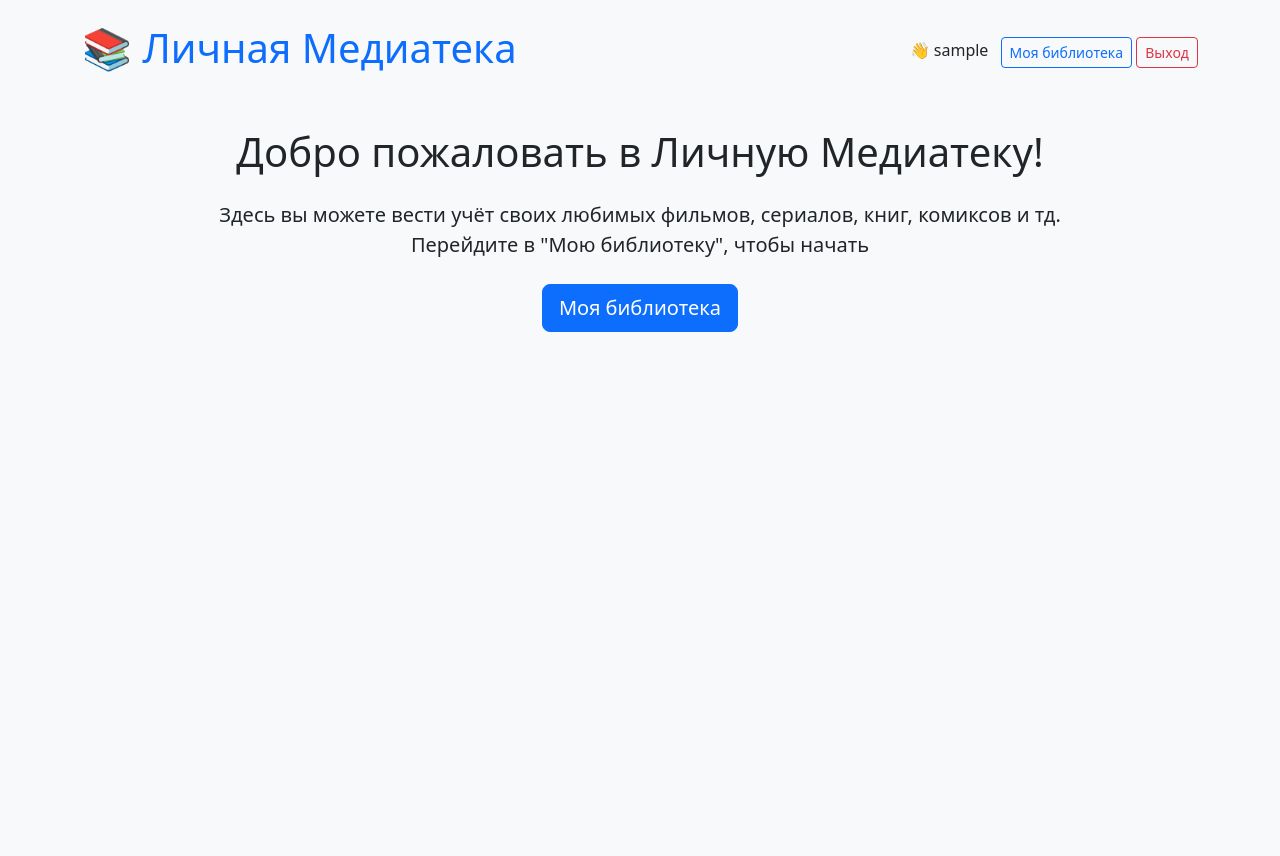
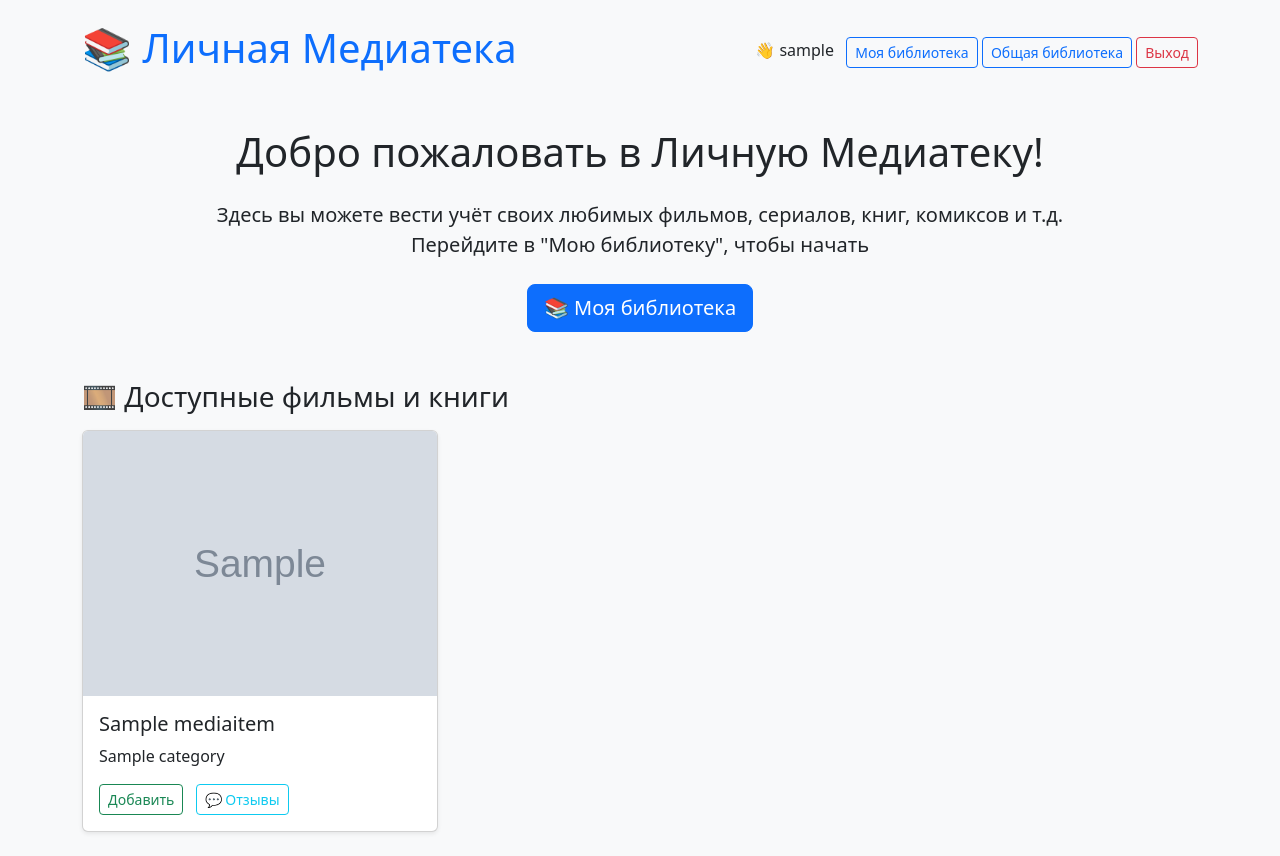
Before and after one commit to sadoka78/project-library, a Django app: page / in a window 1280 px wide. Before the commit the page ends 332 px from the top, so only its background shows below. Run offline with Django 5.2, Linux system fonts and the light colour scheme; a user stored in the database is signed in; tables that the repository leaves empty hold one stand-in row (values such as "Sample post"); grey boxes marked "Sample" are stand-in pictures.

Commit message:
reviews and media items

```diff
--- a/library/templates/library/base.html
+++ b/library/templates/library/base.html
@@ -17,6 +17,7 @@
             {% if user.is_authenticated %}
                 <span class="me-2">👋 {{ user.username }}</span>
                 <a href="{% url 'my_library' %}" class="btn btn-outline-primary btn-sm">Моя библиотека</a>
+                <a href="{% url 'index' %}" class="btn btn-outline-primary btn-sm">Общая библиотека</a>
 
 
                 <a href="{% url 'logout' %}" class="btn btn-outline-danger btn-sm">Выход</a>
--- a/library/templates/library/index.html
+++ b/library/templates/library/index.html
@@ -9,14 +9,12 @@
 
     {% if user.is_authenticated %}
         <p class="lead">
-            Здесь вы можете вести учёт своих любимых фильмов, сериалов, книг, комиксов и тд.<br>
+            Здесь вы можете вести учёт своих любимых фильмов, сериалов, книг, комиксов и т.д.<br>
             Перейдите в <strong>"Мою библиотеку"</strong>, чтобы начать <br>
-
         </p>
 
         <div class="d-flex justify-content-center gap-3 mt-4">
-            <a href="{% url 'my_library' %}" class="btn btn-primary btn-lg"> Моя библиотека</a>
-
+            <a href="{% url 'my_library' %}" class="btn btn-primary btn-lg">📚 Моя библиотека</a>
         </div>
     {% else %}
         <p class="lead">
@@ -25,4 +23,29 @@
     {% endif %}
 </div>
 
+<!-- ⬇⬇⬇ Переносим блок медиа внутрь content -->
+<h3 class="mt-5 mb-3">🎞 Доступные фильмы и книги</h3>
+<div class="row row-cols-1 row-cols-md-2 row-cols-lg-3 g-4">
+  {% for item in media %}
+    <div class="col">
+      <div class="card h-100 shadow-sm">
+        {% if item.image %}
+          <img src="{{ item.image.url }}" class="card-img-top" alt="{{ item.title }}">
+        {% endif %}
+        <div class="card-body">
+          <h5 class="card-title">{{ item.title }}</h5>
+          <p class="card-text">{{ item.category.name }}</p>
+          {% if user.is_authenticated %}
+            <a href="{% url 'add_to_library' item.id %}" class="btn btn-outline-success btn-sm"> Добавить</a>
+            <a href="{% url 'media_reviews' item.id %}" class="btn btn-outline-info btn-sm ms-2">💬 Отзывы</a>
+
+          {% endif %}
+        </div>
+      </div>
+    </div>
+  {% empty %}
+    <p>Пока ничего не добавлено.</p>
+  {% endfor %}
+</div>
+
 {% endblock %}
--- a/library/urls.py
+++ b/library/urls.py
@@ -23,6 +23,9 @@ urlpatterns = [
     path('add-category/', views.create_category, name='create_category'),
     path('my-library/edit/<int:pk>/', views.edit_library_item, name='edit_library_item'),
     path('my-library/delete/<int:pk>/', views.delete_library_item, name='delete_library_item'),
+    path('add-to-library/<int:media_id>/', views.add_existing_media_to_library, name='add_to_library'),
+    path('media/<int:media_id>/reviews/', views.media_reviews, name='media_reviews'),
+
 
 
 
--- a/library/views.py
+++ b/library/views.py
@@ -3,6 +3,9 @@ from django.contrib.auth import authenticate, login, logout
 from django.contrib.auth.forms import AuthenticationForm
 from django.core.mail import send_mail
 from  project.settings import EMAIL_HOST_USER
+from .models import MediaItem, Review
+from .forms import ReviewForm
+from django.contrib.auth.decorators import login_required
 
 from .models import MediaItem, UserLibraryItem
 from .forms import RegisterForm
@@ -128,3 +131,42 @@ def delete_library_item(request, pk):
         return redirect('my_library')
 
     return render(request, 'library/delete_library_item.html', {'item': item})
+
+@login_required
+def add_existing_media_to_library(request, media_id):
+    media_item = get_object_or_404(MediaItem, pk=media_id)
+
+    # Не даём добавить повторно
+    exists = UserLibraryItem.objects.filter(owner=request.user, media_item=media_item).exists()
+    if not exists:
+        UserLibraryItem.objects.create(
+            owner=request.user,
+            media_item=media_item,
+            status='planned'
+        )
+
+    return redirect('my_library')
+
+
+
+@login_required
+def media_reviews(request, media_id):
+    media_item = get_object_or_404(MediaItem, pk=media_id)
+    reviews = Review.objects.filter(media_item=media_item).order_by('-created_at')
+
+    if request.method == 'POST':
+        form = ReviewForm(request.POST)
+        if form.is_valid():
+            review = form.save(commit=False)
+            review.media_item = media_item
+            review.owner = request.user
+            review.save()
+            return redirect('media_reviews', media_id=media_id)
+    else:
+        form = ReviewForm()
+
+    return render(request, 'library/media_reviews.html', {
+        'media_item': media_item,
+        'reviews': reviews,
+        'form': form
+    })
```
Also changed, not shown: library/forms.py (+8 -0 lines), library/templates/library/media_reviews.html (added, +27 -0 lines), media/media_images/Harry_Potter_and_the_Philosophers_Stone__movie.jpg (added).
